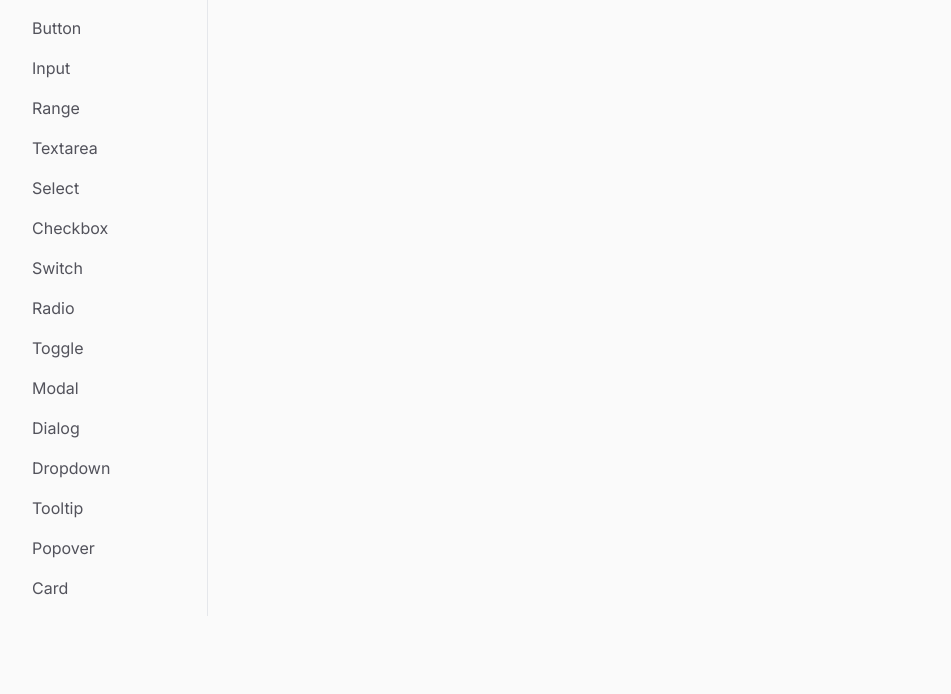
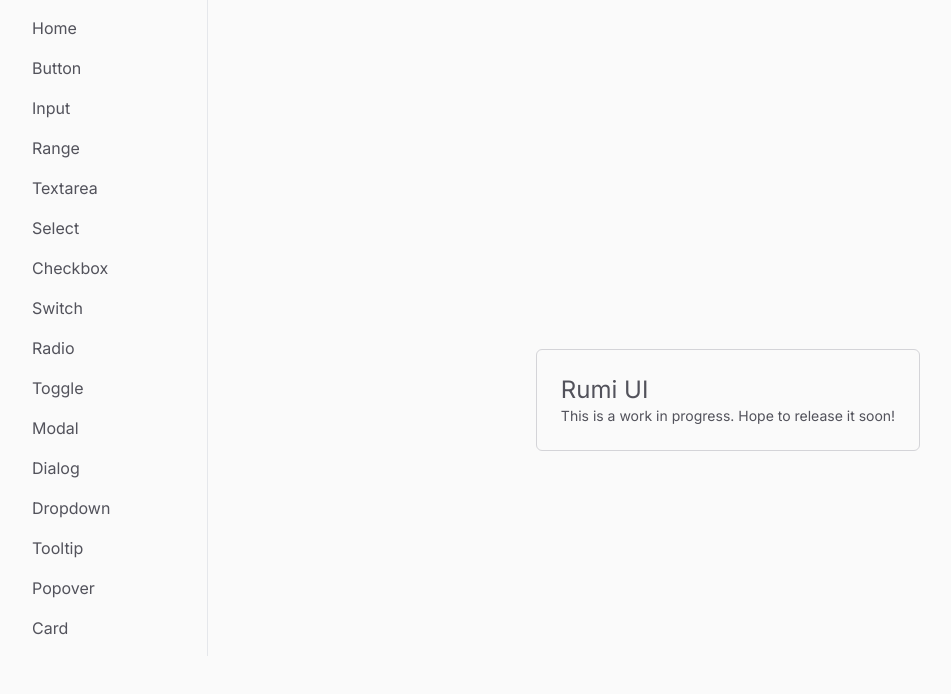
Before and after one commit to jecovier/Rumi-docs, a Next.js app: page / in a window 1280 px wide. Shown: the top 694 px of the page, without its empty margins (48-999 px from the left). Built offline with nearby package versions, Linux system fonts and the light colour scheme.

Commit message:
remove scale, added home

```diff
--- a/app/page.tsx
+++ b/app/page.tsx
@@ -1,5 +1,15 @@
+import Card from "@/components/Rumi/Card";
 import Image from "next/image";
 
 export default function Home() {
-  return <main></main>;
+  return (
+    <main>
+      <div className="flex items-center justify-center w-full min-h-screen">
+        <Card className="p-12">
+          <h2 className="text-2xl">Rumi UI</h2>
+          <p>This is a work in progress. Hope to release it soon!</p>
+        </Card>
+      </div>
+    </main>
+  );
 }
--- a/components/ComponentsMenu.tsx
+++ b/components/ComponentsMenu.tsx
@@ -1,6 +1,7 @@
 import Link from "next/link";
 
 const menuOptions = [
+  { label: "Home", href: "/" },
   { label: "Button", href: "/button" },
   { label: "Input", href: "/input" },
   { label: "Range", href: "/range" },
--- a/components/Rumi/Button.tsx
+++ b/components/Rumi/Button.tsx
@@ -1,6 +1,5 @@
 export interface ButtonGroupProps
   extends React.ComponentPropsWithoutRef<"button"> {
-  scale?: string;
   ghost?: boolean;
 }
 
--- a/components/Rumi/Input.tsx
+++ b/components/Rumi/Input.tsx
@@ -1,13 +1,7 @@
 export interface InputGroupProps
-  extends React.ComponentPropsWithoutRef<"input"> {
-  scale?: string;
-}
+  extends React.ComponentPropsWithoutRef<"input"> {}
 
-export default function Input({
-  className,
-  scale,
-  ...restProps
-}: InputGroupProps) {
+export default function Input({ className, ...restProps }: InputGroupProps) {
   return (
     <input
       className={`input scale flex-shrink-0 rounded-md focus-visible:outline-none focus-visible:ring-1 border border-light-300 dark:border-dark-500/90 hover:border-light-500/70 hover:dark:border-dark-400 focus:border-primary-500 focus:dark:border-primary-500 bg-light-50 dark:bg-dark-700 focus-visible:ring-primary-300 focus-visible:bg-primary-50/50 focus-visible:dark:bg-primary-800/5 active:bg-primary-50 active:dark:bg-primary-800/20 disabled:dark:text-dark-50 disabled:text-light-700 ${
```
